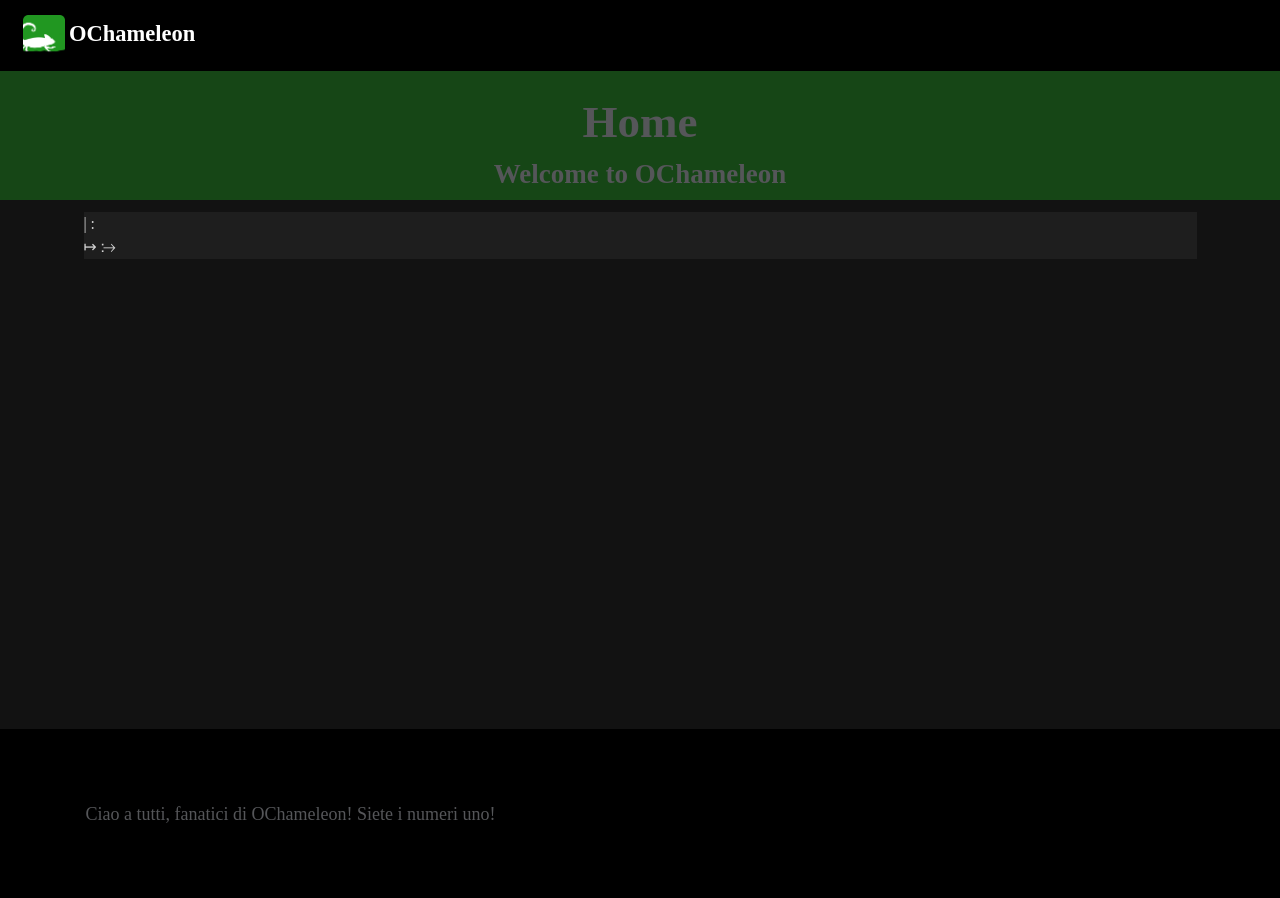
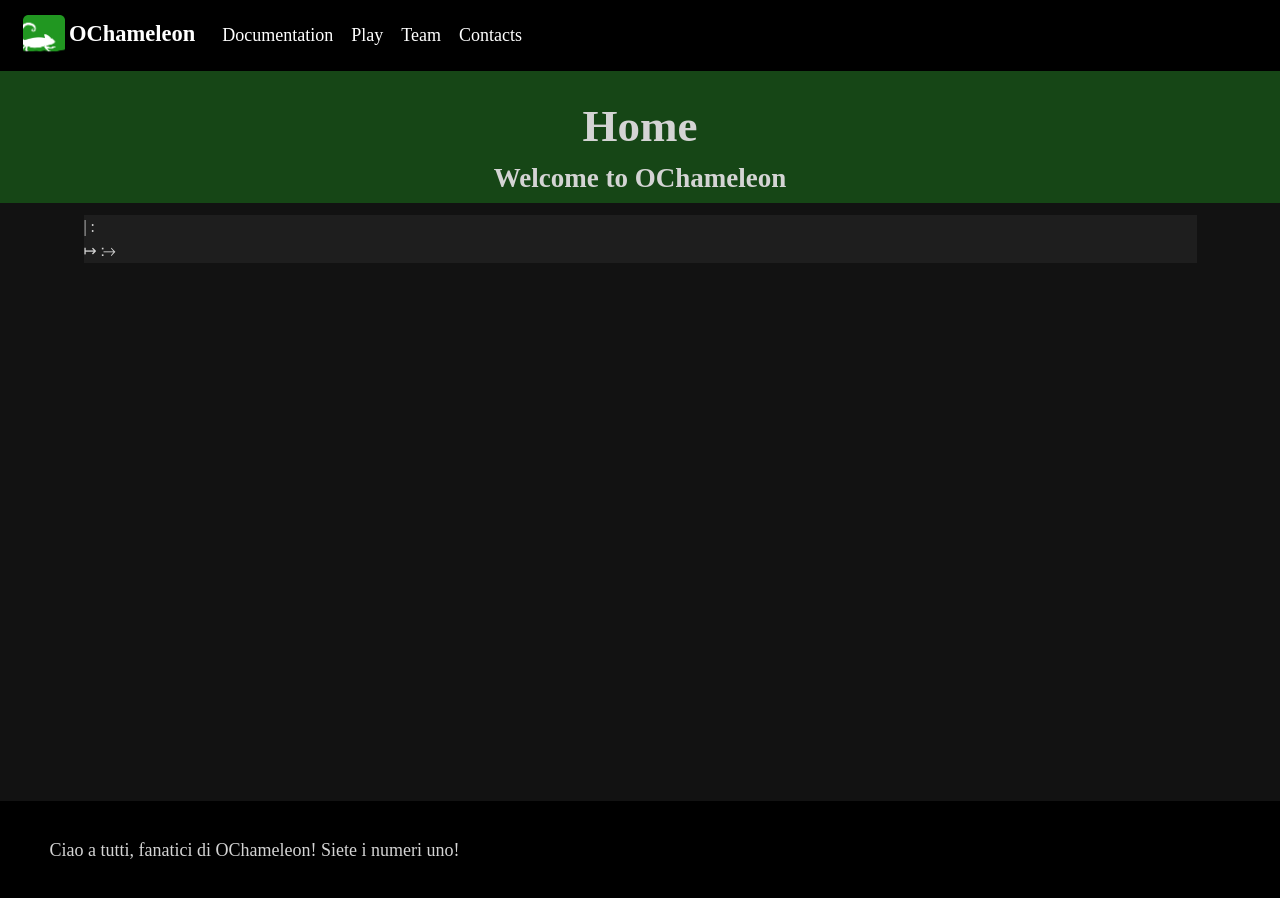
Before and after one commit to ochameleon/ochameleon.github.io, a Jekyll site: the page built from index.html, in a window 1280 px wide. Built offline with Jekyll 4.4.1, drawn with Linux system fonts in a browser that asks for light colours; some web fonts are replaced.

Commit message:
Reverting to simple websiite

```diff
--- a/_includes/footer.html
+++ b/_includes/footer.html
@@ -1,5 +1,5 @@
 <footer class="footer p-3">
-    <div class="container-fluid m-5">
+    <div class="container-fluid m-3">
         Ciao a tutti, fanatici di OChameleon! Siete i numeri uno!
     </div>
 </footer>
--- a/static/style.css
+++ b/static/style.css
@@ -8,36 +8,60 @@
     font-style:  normal;
 }
 
-:root {
-    --main-background-color: rgb(18, 18, 18);
-    --nav-background-color: rgb(0, 0, 0);
-    --header-background-color: rgb(22, 70, 22);
-    --footer-background-color: rgb(0, 0, 0);
-    --pre-background-color: rgb(30, 30, 30);
 
-    --main-text-color: rgb(85, 86, 89);
-    --unclicked-text-color: rgb(0, 0, 0);
-    --clicked-text-color: rgb(33, 151, 33);
+
+
+
+nav {
+    background-color: rgb(0, 0, 0);
 }
 
-/*
-html[data-bs-theme="dark"] {
-    --main-background-color: rgb(255, 255, 255);
-    --nav-background-color: rgb(250, 248, 243);
-    --header-background-color: rgb(22, 70, 22);
-    --footer-background-color: rgb(250, 248, 243);
-    --pre-background-color: rgb(225, 225, 225);
+header {
+    padding-top: 5.5rem;
+    background-color: rgb(22, 70, 22);
+}
 
-    --main-text-color: rgb(0, 0, 0);
-    --unclicked-text-color: rgb(255, 255, 255);
-    --clicked-text-color: rgb(33, 151, 33);
+footer {
+    background-color: rgb(0, 0, 0);
 }
-*/
+
+.navbar-brand b {
+    margin: 0;
+    padding: 0;
+    display: inline-block;
+}
+
+.navbar-brand img {
+    margin-top: 0;
+    margin-bottom: 0;
+    margin-left: 0;
+    margin-right: 0.25rem;
+    padding: 0;
+    display: inline-block;
+}
+
+.navbar-nav .nav-item .nav-link {
+    color: rgb(255, 255, 255)
+}
+
+.navbar-nav .nav-item .nav-link:hover {
+    color: rgb(33, 151, 33);
+}
+
+.navbar-nav .nav-item .nav-link.active {
+    color: rgb(33, 151, 33);
+    text-decoration: underline;
+}
+
+
+
+
+
 
 html, body {
-    background-color: var(--main-background-color);
+    background-color: rgb(18, 18, 18);
 
-    color: var(--main-text-color);
+    color: rgb(212, 212, 212);
 
     font-family: "Monomath";
     font-size: 18px;
@@ -58,7 +82,7 @@ main {
 }
 
 hr {
-    border: 1px solid var(--main-text-color);
+    border: 1px solid rgb(212, 212, 212);
 
     margin-top:    12px;
     margin-bottom: 12px;
@@ -99,7 +123,7 @@ pre {
     overflow: hidden;
     max-width: 100%;
 
-    background-color:var(--pre-background-color);
+    background-color:rgb(30, 30, 30);
 
     color: rgb(212, 212, 212);
 
@@ -119,49 +143,6 @@ sup {
     font-size: 0.50em;
 }
 
-nav {
-    background-color: var(--nav-background-color);
-}
-
-header {
-    padding-top: 5.3rem;
-    background-color: var(--header-background-color);
-}
-
-footer {
-    background-color: var(--footer-background-color);
-}
-
-.navbar-brand b {
-    margin: 0;
-    padding: 0;
-    display: inline-block;
-}
-
-.navbar-brand img {
-    color: var(--main-text-color);
-
-    margin-top: 0;
-    margin-bottom: 0;
-    margin-left: 0;
-    margin-right: 0.25rem;
-    padding: 0;
-    display: inline-block;
-}
-
-.navbar-nav .nav-item .nav-link {
-    color: var(--unclicked-text-color);
-}
-
-.navbar-nav .nav-item .nav-link:hover {
-    color: var(--clicked-text-color);
-}
-
-.navbar-nav .nav-item .nav-link.active {
-    color: var(--clicked-text-color);
-    text-decoration: underline;
-}
-
 .editable {
     outline: none !important;
 }
```
